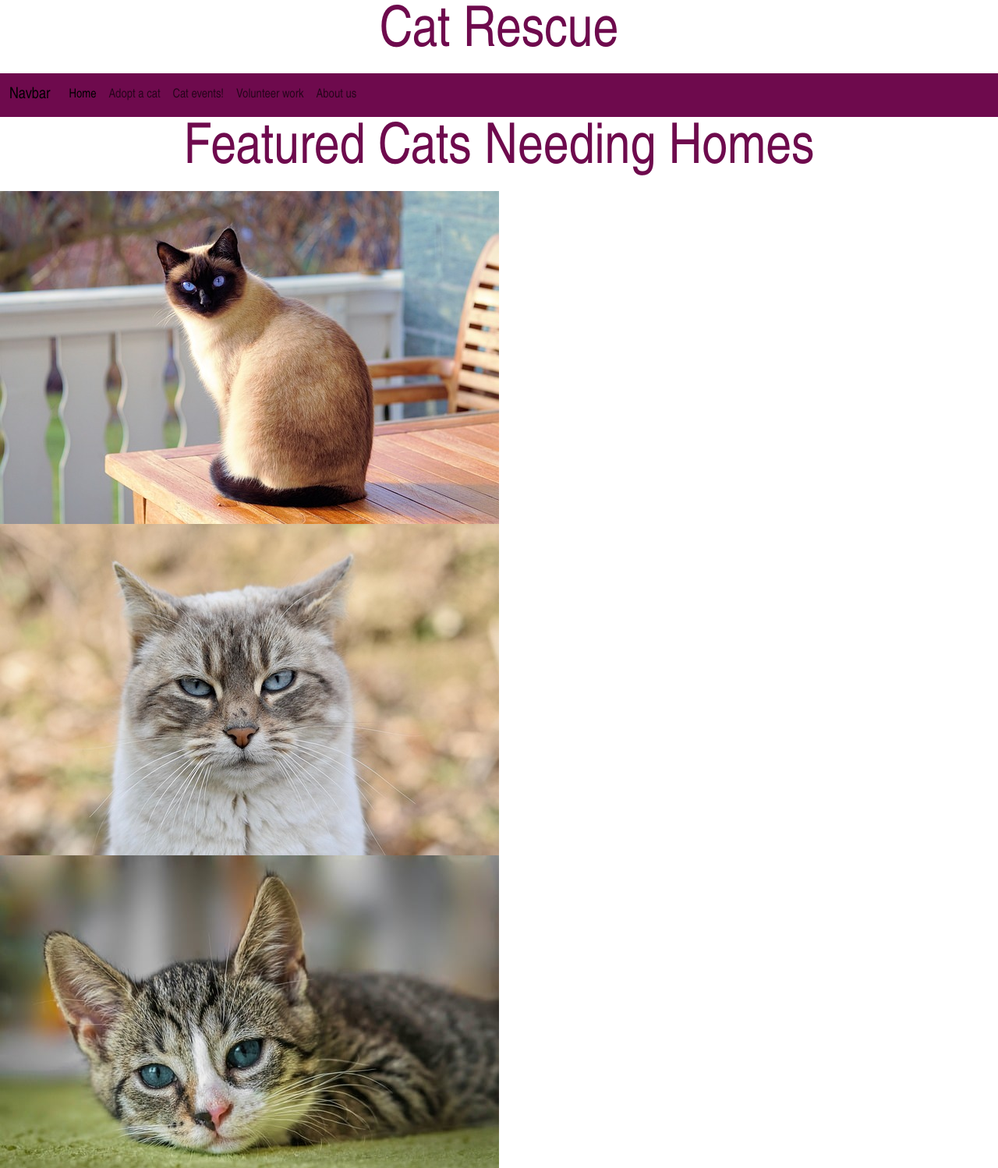
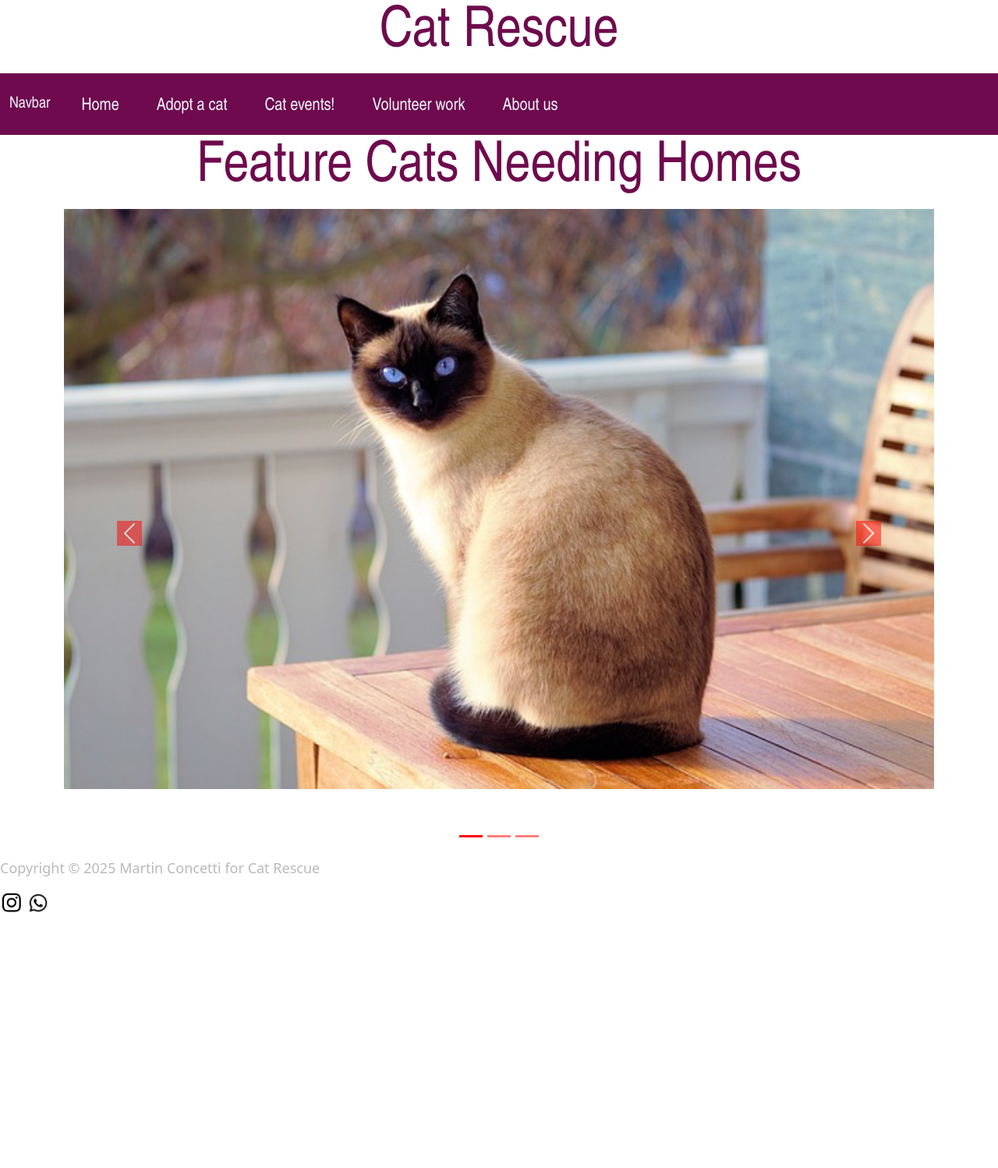
Before and after one commit to hipnotismo/Coderhouse-PreEntrega2Concetti, a plain HTML site: page index.html in a window 1280 px wide. Shown: the top 1498 px of the page at 78% size. After the commit the page ends 1173 px from the top, so only its background shows below. Drawn offline with nearby package versions, Linux system fonts and the light colour scheme.

Commit message:
Acordian and navbar

```diff
--- a/index.html
+++ b/index.html
@@ -10,8 +10,8 @@
     <title>Document</title>
 </head>
 <body>
+
     <header>
-
         <h1 class="title-stile">Cat Rescue</h1>
         <nav class="navbar navbar-expand-lg bg-nav-propio">
             <div class="container-fluid">
@@ -42,20 +42,46 @@
               </div>
             </div>
           </nav>
-
-
     </header>
 
     <main>
-        <div>
-            <h1 class="title-stile">Featured Cats Needing Homes</h1>
-            <img src="./Assets/img/cat-2068462_640.jpg" alt=" cat image ">
-            <img src="./Assets/img/cat-8578562_640.jpg" alt=" cat image ">
-            <img src="./Assets/img/european-shorthair-8601492_640.jpg" alt=" cat image ">
-            <img src="./Assets/img/cat-6723256_640.jpg" alt=" cat image ">
+      <h1 class="title-stile">Feature Cats Needing Homes</h1>
 
+
+      <div class="container">
+        <div class="row">
+          <div class="col-sm-12">
+           <section>
+            <div id="carouselExampleIndicators" class="carousel slide">
+              <div class="carousel-indicators">
+                <button type="button" data-bs-target="#carouselExampleIndicators" data-bs-slide-to="0" class="active" aria-current="true" aria-label="Slide 1"></button>
+                <button type="button" data-bs-target="#carouselExampleIndicators" data-bs-slide-to="1" aria-label="Slide 2"></button>
+                <button type="button" data-bs-target="#carouselExampleIndicators" data-bs-slide-to="2" aria-label="Slide 3"></button>
+              </div>
+              <div class="carousel-inner carrousel-item">
+                <div class="carousel-item active">
+                  <img src="./assets/img/cat-2068462_640.jpg" class="d-block w-100" alt="...">
+                </div>
+                <div class="carousel-item">
+                  <img src="./assets/img/cat-6723256_640.jpg" class="d-block w-100" alt="...">
+                </div>
+                <div class="carousel-item">
+                  <img src="./assets/img/cat-8578562_640.jpg" class="d-block w-100" alt="...">
+                </div>
+              </div>
+              <button class="carousel-control-prev" type="button" data-bs-target="#carouselExampleIndicators" data-bs-slide="prev">
+                <span class="carousel-control-prev-icon" aria-hidden="true"></span>
+                <span class="visually-hidden">Previous</span>
+              </button>
+              <button class="carousel-control-next" type="button" data-bs-target="#carouselExampleIndicators" data-bs-slide="next">
+                <span class="carousel-control-next-icon" aria-hidden="true"></span>
+                <span class="visually-hidden">Next</span>
+              </button>
+            </div>
+           </section>
+          </div>
         </div>
-
+      </div>
     </main>
 
     <footer>
--- a/styles/style.css
+++ b/styles/style.css
@@ -7,6 +7,9 @@
     padding: 0;
 }
 
+.body{
+    background:#b4b4b4;
+}
 .logo-size {
     width: 30px;
     height: 30px;
@@ -21,7 +24,15 @@
 
 .navbar a{
     font-family: 'Arial Narrow' !important;
+    color:aliceblue !important;
 }
+
+nav ul li {
+    display: inline-block;
+    padding: 4px 16px;
+    font-size: 22px;
+    margin-top: 6px;
+  }
 
 .bg-nav-propio {
     background:  #6e0a4d;
@@ -37,8 +48,14 @@
     color: #BABABA;
 }
 
-.no-bullets {
-    list-style-type: none;
-    padding: 0;
-    margin: 0;
-  }
+.carrousel-item{
+    height: 52rem;
+}
+
+.carousel-indicators [data-bs-target]{
+    background-color: red;
+}
+
+.carousel-control-prev-icon, .carousel-control-next-icon {
+    background-color: red;
+}
```
